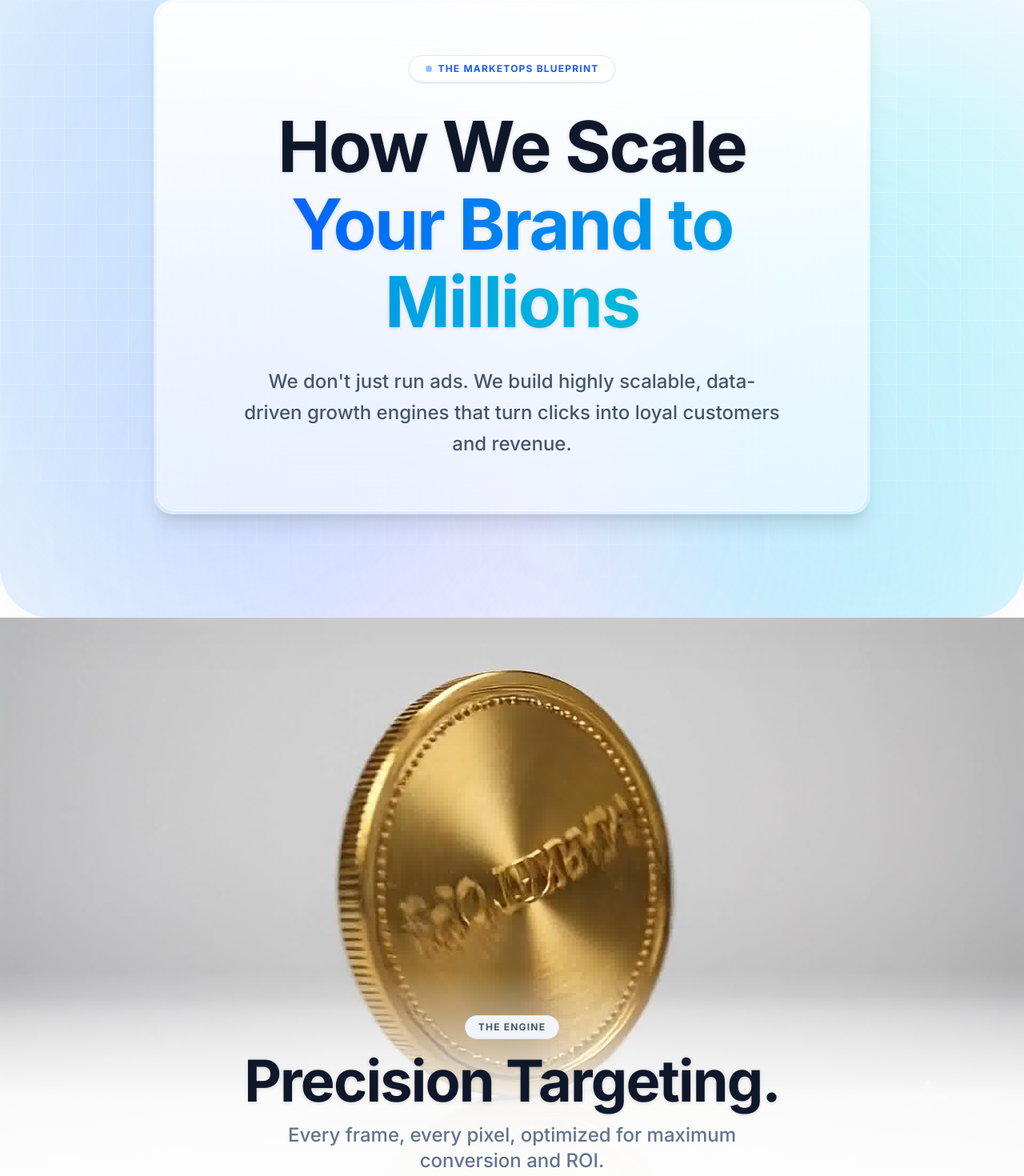
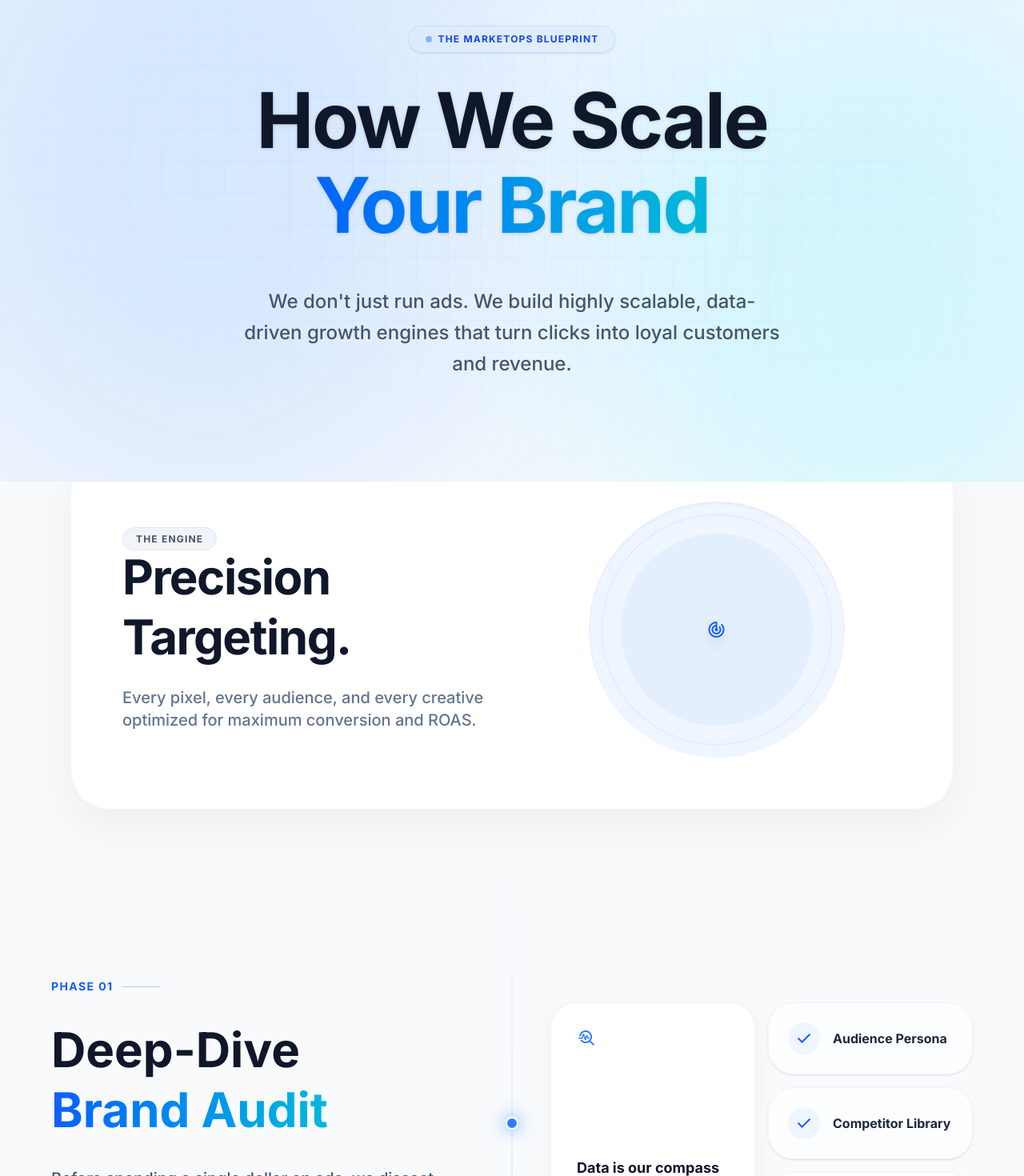
Before and after one commit to hiremesaurabhsharma-sketch/marketopsreal8, a Next.js app: page /scale-brand in a window 1280 px wide. Shown: the part 160-1630 px from the top of the page at 80% size. Built offline with nearby package versions, Linux system fonts and the light colour scheme.

Commit message:
fix: redesign scale-brand hero and fix scroll space, add whitespace-pre-wrap to case studies

```diff
--- a/src/app/cases/page.js
+++ b/src/app/cases/page.js
@@ -218,7 +218,7 @@
                     <h3 className={`font-bold text-2xl text-[#0f172a] line-clamp-3 leading-snug group-hover:${styles.color} transition-colors`}>
                       {item.title}
                     </h3>
-                    <p className="text-slate-600 text-sm leading-relaxed line-clamp-3 font-medium">
+                    <p className="text-slate-600 text-sm leading-relaxed line-clamp-3 font-medium whitespace-pre-wrap">
                       {item.overview}
                     </p>
                   </div>
@@ -318,7 +318,7 @@
                       <h4 className="font-bold text-sm text-slate-900 uppercase tracking-widest border-b border-slate-100 pb-3">
                         Executive Summary
                       </h4>
-                      <p className="text-slate-600 text-sm leading-relaxed font-medium">
+                      <p className="text-slate-600 text-sm leading-relaxed font-medium whitespace-pre-wrap">
                         {selectedCase.overview}
                       </p>
                     </div>
@@ -327,7 +327,7 @@
                       <h4 className="font-bold text-sm text-red-600 uppercase tracking-widest border-b border-slate-100 pb-3">
                         Roadblocks &amp; Pain Points
                       </h4>
-                      <p className="text-slate-600 text-sm leading-relaxed font-medium">
+                      <p className="text-slate-600 text-sm leading-relaxed font-medium whitespace-pre-wrap">
                         {selectedCase.challenge}
                       </p>
                     </div>
@@ -342,7 +342,7 @@
                             <span className="font-black text-xs text-emerald-700 bg-emerald-100 rounded-lg w-8 h-8 flex items-center justify-center flex-shrink-0 shadow-sm">
                               0{index + 1}
                             </span>
-                            <p className="text-slate-600 text-sm leading-relaxed font-medium pt-1">
+                            <p className="text-slate-600 text-sm leading-relaxed font-medium pt-1 whitespace-pre-wrap">
                               {sol}
                             </p>
                           </li>
--- a/src/app/scale-brand/page.js
+++ b/src/app/scale-brand/page.js
@@ -13,87 +13,32 @@
     `/frames/ezgif-frame-${index.toString().padStart(3, '0')}.jpg`;
 
   useEffect(() => {
-    // Preload images
-    const loadImages = async () => {
-      const loadedImages = [];
-      let loadedCount = 0;
-
-      for (let i = 1; i <= frameCount; i++) {
-        const img = new window.Image();
-        img.src = currentFrame(i);
-
-        img.onload = () => {
-          loadedCount++;
-          if (loadedCount === frameCount) {
     setLoaded(true);
-          }
-        };
-
-        img.onerror = () => {
-          loadedCount++;
-          if (loadedCount === frameCount) setLoaded(true);
-        };
-
-        loadedImages.push(img.src);
-      }
-      setImages(loadedImages);
-    };
-
-    loadImages();
   }, []);
-
-  useEffect(() => {
-    const handleScroll = () => {
-      if (!containerRef.current || !loaded) return;
-
-      const scrollTop = window.scrollY - containerRef.current.offsetTop;
-      const maxScrollTop = containerRef.current.scrollHeight - window.innerHeight;
-
-      // Calculate scroll fraction
-      const scrollFraction = Math.max(0, Math.min(1, scrollTop / maxScrollTop));
-
-      // Map fraction to frame index
-      const newFrameIndex = Math.min(frameCount - 1, Math.floor(scrollFraction * frameCount)) + 1;
-
-      setFrameIndex(newFrameIndex);
-    };
-
-    window.addEventListener("scroll", handleScroll, { passive: true });
-    return () => window.removeEventListener("scroll", handleScroll);
-  }, [loaded]);
 
   return (
     <div className="bg-[#f8fafc] min-h-screen relative text-[#0f172a] font-inter">
 
-      {/* Intro text - Ultimate Glassmorphism Hero */}
-      <div className="pt-40 pb-32 text-center px-6 relative z-20 bg-[#f8fafc] overflow-hidden rounded-b-[4rem] shadow-[0_20px_80px_rgba(0,0,0,0.03)] border-b border-slate-200">
+      {/* Intro text - Clean Premium Hero */}
+      <div className="pt-40 pb-32 text-center px-6 relative z-20 bg-gradient-to-b from-blue-50 to-[#f8fafc] overflow-hidden">
 
         {/* Animated Background Orbs */}
         <div className="absolute inset-0 z-0 overflow-hidden pointer-events-none">
-           <div className="absolute top-[-10%] left-[-10%] w-[60%] h-[120%] bg-blue-400/30 blur-[140px] rounded-full mix-blend-multiply animate-[pulse_8s_ease-in-out_infinite]"></div>
-           <div className="absolute top-[20%] right-[-10%] w-[50%] h-[100%] bg-cyan-300/30 blur-[120px] rounded-full mix-blend-multiply animate-[pulse_10s_ease-in-out_infinite_delay-2000]"></div>
-           <div className="absolute bottom-[-30%] left-[20%] w-[70%] h-[80%] bg-purple-300/20 blur-[150px] rounded-full mix-blend-multiply animate-[pulse_12s_ease-in-out_infinite_delay-4000]"></div>
-           <div className="absolute inset-0 bg-[linear-gradient(rgba(255,255,255,0.4)_1px,transparent_1px),linear-gradient(90deg,rgba(255,255,255,0.4)_1px,transparent_1px)] bg-[size:40px_40px] [mask-image:radial-gradient(ellipse_80%_50%_at_50%_50%,#000_20%,transparent_100%)]"></div>
+           <div className="absolute top-[-10%] left-[-10%] w-[60%] h-[120%] bg-blue-400/20 blur-[140px] rounded-full mix-blend-multiply animate-[pulse_8s_ease-in-out_infinite]"></div>
+           <div className="absolute top-[20%] right-[-10%] w-[50%] h-[100%] bg-cyan-300/20 blur-[120px] rounded-full mix-blend-multiply animate-[pulse_10s_ease-in-out_infinite_delay-2000]"></div>
+           <div className="absolute inset-0 bg-[linear-gradient(rgba(59,130,246,0.05)_1px,transparent_1px),linear-gradient(90deg,rgba(59,130,246,0.05)_1px,transparent_1px)] bg-[size:40px_40px] [mask-image:radial-gradient(ellipse_80%_50%_at_50%_50%,#000_20%,transparent_100%)]"></div>
         </div>
 
-        {/* Floating Glass Centerpiece */}
-        <div className="relative z-10 max-w-4xl mx-auto">
-          <div className="relative p-1 rounded-3xl bg-gradient-to-b from-white/80 to-white/20 shadow-xl group hover:shadow-2xl hover:-translate-y-1 transition-all duration-700">
-            <div className="absolute inset-0 bg-gradient-to-r from-blue-400 via-cyan-300 to-purple-400 rounded-3xl opacity-0 group-hover:opacity-20 blur-xl transition-opacity duration-700"></div>
-
-            <div className="relative bg-white/40 backdrop-blur-3xl rounded-[1.4rem] border border-white/60 p-10 md:p-16 overflow-hidden">
-              <div className="absolute top-0 left-0 w-full h-1/2 bg-gradient-to-b from-white/60 to-transparent pointer-events-none"></div>
-
-              <div className="relative z-10">
-                <div className="inline-flex items-center gap-2 bg-white/80 backdrop-blur-md border border-blue-100 text-blue-600 text-xs px-5 py-2 rounded-full font-bold uppercase tracking-widest mb-8 shadow-sm">
+        <div className="relative z-10 max-w-4xl mx-auto space-y-8 mt-8">
+          <div className="inline-flex items-center gap-2 bg-blue-100/50 backdrop-blur-md border border-blue-200/50 text-blue-700 text-xs px-5 py-2 rounded-full font-bold uppercase tracking-widest shadow-sm">
             <span className="w-2 h-2 rounded-full bg-blue-500 animate-pulse"></span>
             The MarketOps Blueprint
           </div>
 
-                <h1 className="text-5xl md:text-[5.5rem] font-black tracking-tight text-slate-900 pb-8 leading-[1.1] drop-shadow-sm">
+          <h1 className="text-5xl md:text-[6rem] font-black tracking-tight text-slate-900 pb-4 leading-[1.1] drop-shadow-sm">
             How We Scale <br className="hidden md:block"/>
             <span className="text-transparent bg-clip-text bg-gradient-to-r from-blue-600 via-cyan-500 to-blue-600 animate-[gradient_8s_ease_infinite] bg-[length:200%_auto]">
-                    Your Brand to Millions
+              Your Brand
             </span>
           </h1>
 
@@ -102,43 +47,30 @@
           </p>
         </div>
       </div>
-          </div>
-        </div>
+
+      {/* Hero Graphic / Core Concept */}
+      <div className="relative w-full max-w-6xl mx-auto px-6 z-10 -mt-10 mb-20">
+        <div className="w-full bg-white rounded-[3rem] shadow-[0_20px_60px_rgba(0,0,0,0.05)] border border-slate-100 p-8 md:p-16 flex flex-col md:flex-row items-center gap-12 overflow-hidden relative group">
+          <div className="absolute inset-0 bg-gradient-to-r from-blue-50 to-cyan-50 opacity-0 group-hover:opacity-100 transition-opacity duration-1000 pointer-events-none"></div>
+
+          <div className="flex-1 space-y-6 relative z-10">
+            <span className="bg-slate-100 text-slate-600 text-xs px-4 py-1.5 rounded-full font-bold uppercase tracking-widest border border-slate-200">
+              The Engine
+            </span>
+            <h2 className="text-4xl md:text-6xl font-black text-slate-900 tracking-tight leading-tight">
+              Precision <br/> Targeting.
+            </h2>
+            <p className="text-lg md:text-xl font-medium text-slate-500">
+              Every pixel, every audience, and every creative optimized for maximum conversion and ROAS.
+            </p>
           </div>
 
-      {/* Immersive Fullscreen Animation Container */}
-      <div ref={containerRef} className="relative w-full h-[250vh] bg-[#f8fafc] z-10 -mt-10">
-        <div className="sticky top-0 w-full h-screen overflow-hidden flex flex-col items-center justify-center bg-white rounded-b-[3rem] shadow-[0_20px_60px_rgba(0,0,0,0.03)] border-b border-slate-100">
-
-          {!loaded && (
-            <div className="absolute inset-0 flex items-center justify-center flex-col gap-4 z-20 bg-white">
-              <div className="w-10 h-10 border-4 border-slate-200 border-t-blue-600 rounded-full animate-spin"></div>
-              <p className="text-blue-600 font-bold tracking-widest uppercase text-xs">Loading Experience...</p>
+          <div className="flex-1 relative z-10 flex justify-center">
+            <div className="relative w-64 h-64 md:w-80 md:h-80 bg-blue-50 rounded-full flex items-center justify-center shadow-inner group-hover:scale-105 transition-transform duration-700">
+               <div className="absolute inset-4 border border-blue-200 rounded-full border-dashed animate-[spin_20s_linear_infinite]"></div>
+               <div className="absolute inset-10 bg-blue-100 rounded-full animate-pulse"></div>
+               <span className="material-symbols-outlined text-8xl text-blue-600 relative z-10 drop-shadow-xl group-hover:rotate-12 transition-transform duration-500">track_changes</span>
             </div>
-          )}
-
-          {/* Fullscreen Edge-to-Edge Coin Animation */}
-          {loaded && images.length > 0 ? (
-            <img
-              src={images[frameIndex - 1]}
-              alt="Scroll Animation Frame"
-              className="absolute inset-0 w-full h-full object-contain scale-[1.1] md:scale-100 transition-opacity duration-75"
-            />
-          ) : null}
-
-          {/* Fade to white at bottom to ensure text readability */}
-          <div className="absolute bottom-0 left-0 w-full h-2/5 bg-gradient-to-t from-white via-white/90 to-transparent pointer-events-none"></div>
-
-          <div className="absolute bottom-12 md:bottom-16 left-0 right-0 text-center z-10 pointer-events-none px-6 flex flex-col items-center">
-            <span className="bg-slate-100 text-slate-600 text-xs px-4 py-1.5 rounded-full font-bold uppercase tracking-widest mb-4 border border-slate-200">
-              The Engine
-            </span>
-            <h2 className="text-4xl md:text-7xl font-black text-slate-900 tracking-tight mb-4 drop-shadow-sm">
-              Precision Targeting.
-            </h2>
-            <p className="text-lg md:text-2xl font-medium text-slate-500 max-w-2xl mx-auto">
-              Every frame, every pixel, optimized for maximum conversion and ROI.
-            </p>
           </div>
         </div>
       </div>
```
Lines whose indentation alone changed are shown as unchanged.
